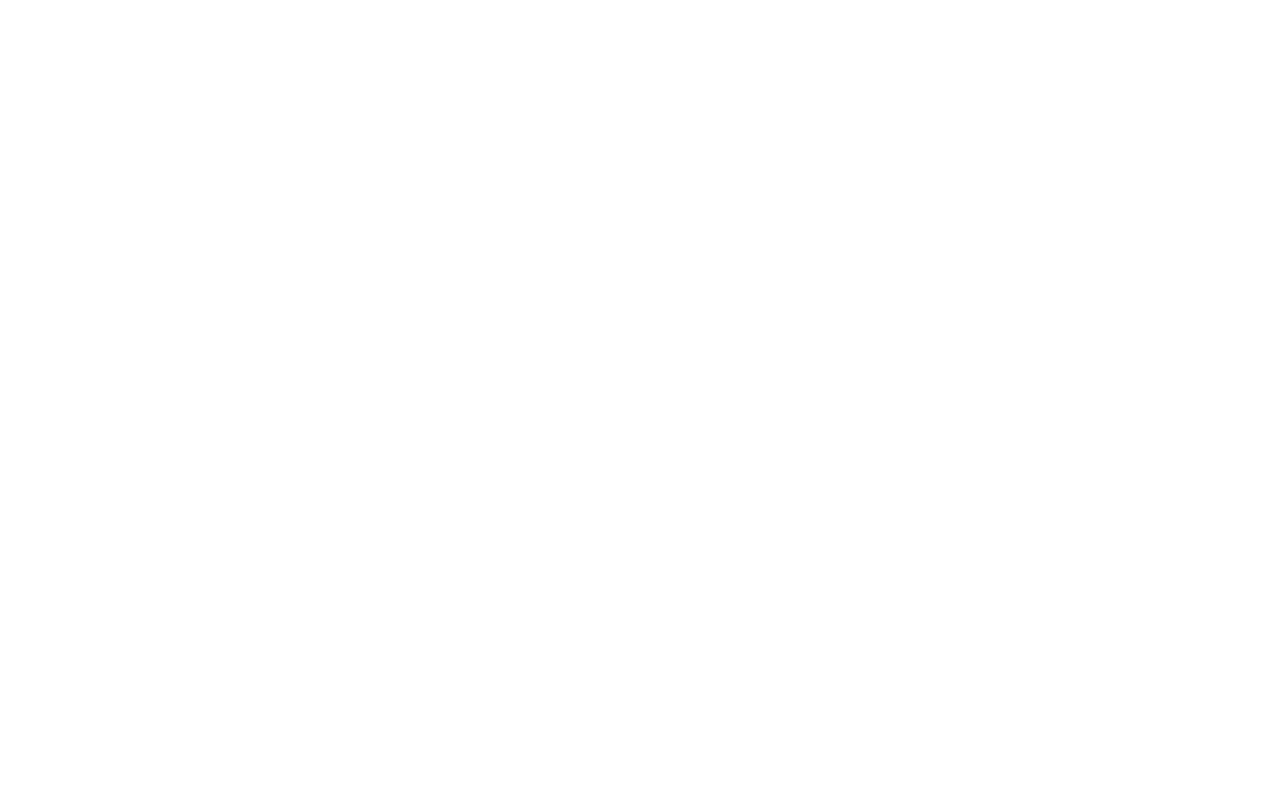
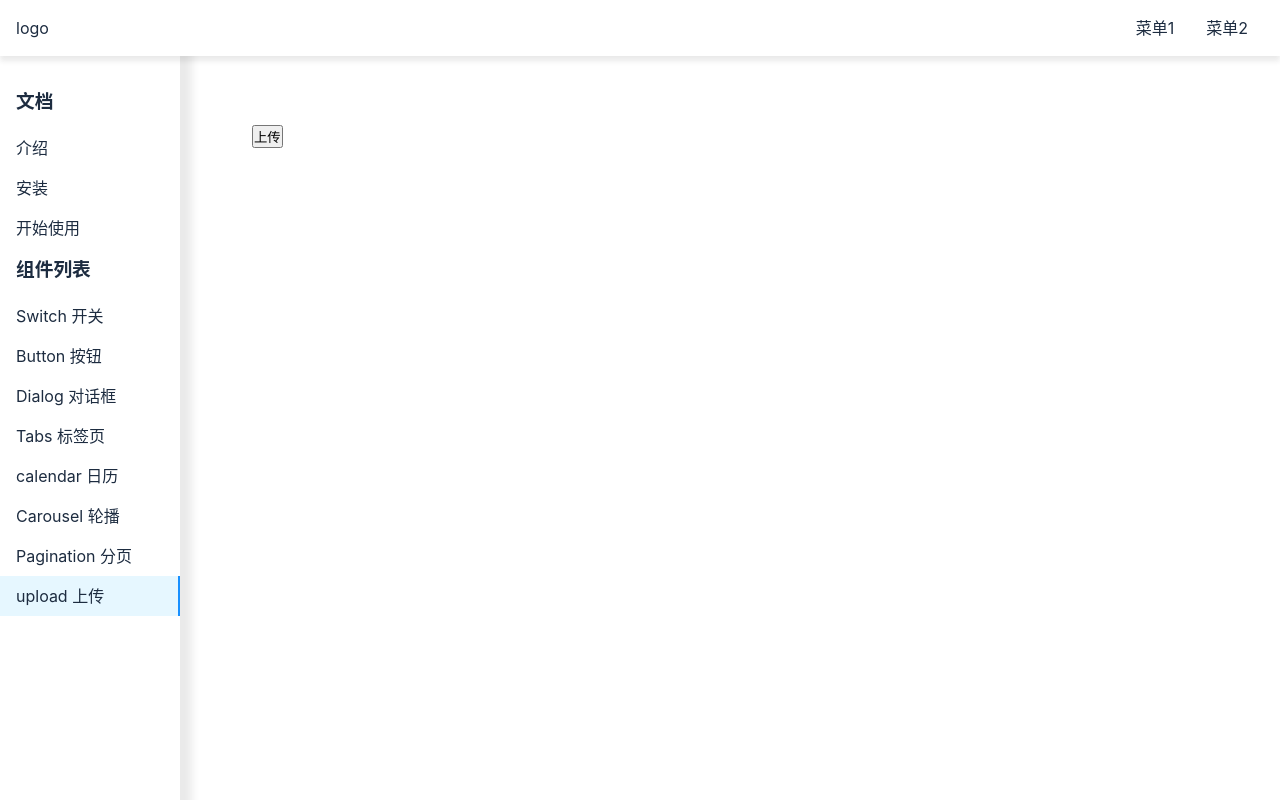
Before and after one commit to wbs99/vite-vue3-wheel, a Vue app: page /#/doc/upload in a window 1280 px wide. Before the commit this address had no page. Built offline with nearby package versions, Linux system fonts and the light colour scheme.

Commit message:
完成图片上传及列表展示

```diff
--- /dev/null
+++ b/src/components/UploadDemo.vue
@@ -0,0 +1,31 @@
+<template>
+  <Upload
+    name="file"
+    accept="image/*"
+    method="POST"
+    :fileList="fileList"
+    @update:fileList="updateFileList"
+    action="http://127.0.0.1:3000/upload"
+    :parseResponse="parseResponse"
+  >
+    <button>上传</button>
+  </Upload>
+</template>
+
+<script lang="ts" setup>
+import { reactive } from "vue";
+import Upload from "../lib/Upload.vue";
+import { FileList } from "../lib/Upload.vue";
+
+const fileList = reactive<FileList[]>([]);
+const parseResponse = (response: any) => {
+  const object = JSON.parse(response);
+  const url = `http://127.0.0.1:3000/preview/${object.id}`;
+  return url;
+};
+const updateFileList = (value: any) => {
+  Object.assign(fileList, value);
+};
+</script>
+
+<style lang="scss" scoped></style>
--- /dev/null
+++ b/src/lib/Upload.vue
@@ -0,0 +1,96 @@
+<template>
+  <div class="w-upload">
+    <div @click="onClickUpload">
+      <slot></slot>
+    </div>
+    <div ref="temp" style="width: 0; height: 0; overflow: hidden"></div>
+    <ol>
+      <li v-for="(file, index) in fileList" :key="index">
+        <img :src="file.url" width="100" height="100" />
+        {{ file.name }}
+      </li>
+    </ol>
+  </div>
+</template>
+
+<script lang="ts" setup>
+import { PropType, ref } from "vue";
+
+export interface FileList {
+  name: string;
+  size: string;
+  type: string;
+  url: string;
+}
+
+const props = defineProps({
+  name: {
+    type: String,
+    required: true,
+  },
+  action: {
+    type: String,
+    required: true,
+  },
+  method: {
+    type: String,
+    default: "POST",
+  },
+  parseResponse: {
+    type: Function,
+    required: true,
+  },
+  fileList: {
+    type: Array as PropType<FileList[]>,
+    default: () => [],
+  },
+});
+const emit = defineEmits(["update:fileList"]);
+const temp = ref<HTMLElement | null>(null);
+const imgRef = ref("");
+
+const onClickUpload = () => {
+  const input = createInput();
+  input.addEventListener("change", () => {
+    const file = input.files![0];
+    uploadFile(file);
+    input.remove();
+  });
+  input.click();
+};
+
+const createInput = () => {
+  const input = document.createElement("input");
+  input.type = "file";
+  temp.value?.appendChild(input);
+  return input;
+};
+
+const uploadFile = (file: File) => {
+  const formData = new FormData();
+  formData.append(props.name, file);
+  let { name, size, type } = file;
+  doUploadFile(formData, (response: any) => {
+    const url = props.parseResponse(response);
+    imgRef.value = url;
+    // 处理多次上传同名图片名称重复问题
+    while (props.fileList.find((file) => file.name === name)) {
+      const dotIndex = name.lastIndexOf(".");
+      const nameWithoutExtension = name.substring(0, dotIndex);
+      const extension = name.substring(dotIndex);
+      name = `${nameWithoutExtension}(1)${extension}`;
+    }
+    emit("update:fileList", [...props.fileList, { name, size, type, url }]);
+  });
+};
+const doUploadFile = (formData: any, success: Function) => {
+  const xhr = new XMLHttpRequest();
+  xhr.open(props.method, props.action);
+  xhr.onload = (response) => {
+    success(xhr.response);
+  };
+  xhr.send(formData);
+};
+</script>
+
+<style lang="scss" scoped></style>
--- a/src/router/index.ts
+++ b/src/router/index.ts
@@ -38,6 +38,10 @@ const routes = <Array<RouteRecordRaw>>[
         path: "pagination",
         component: () => import("../components/PaginationDemo.vue"),
       },
+      {
+        path: "upload",
+        component: () => import("../components/UploadDemo.vue"),
+      },
     ],
   },
 ]
--- a/src/views/Doc.vue
+++ b/src/views/Doc.vue
@@ -65,8 +65,13 @@ const routerList = reactive<{ router: string; routerName: string }[]>([
   },
   {
     router: "/doc/pagination",
-    routerName: "Pagination分页",
+    routerName: "Pagination 分页",
   },
+  {
+    router: "/doc/upload",
+    routerName: "upload 上传",
+  },
+
 ])
 </script>
 
```
